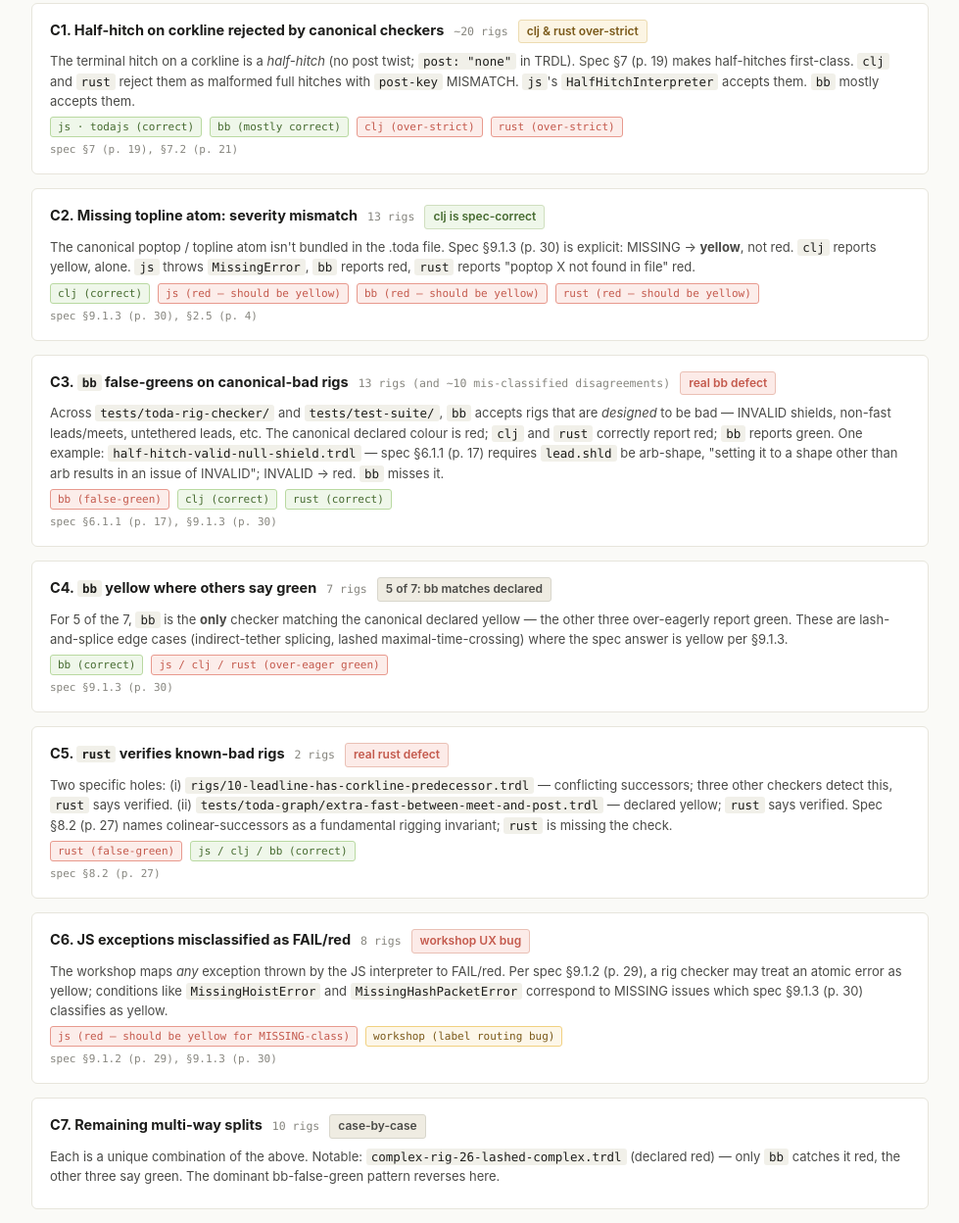
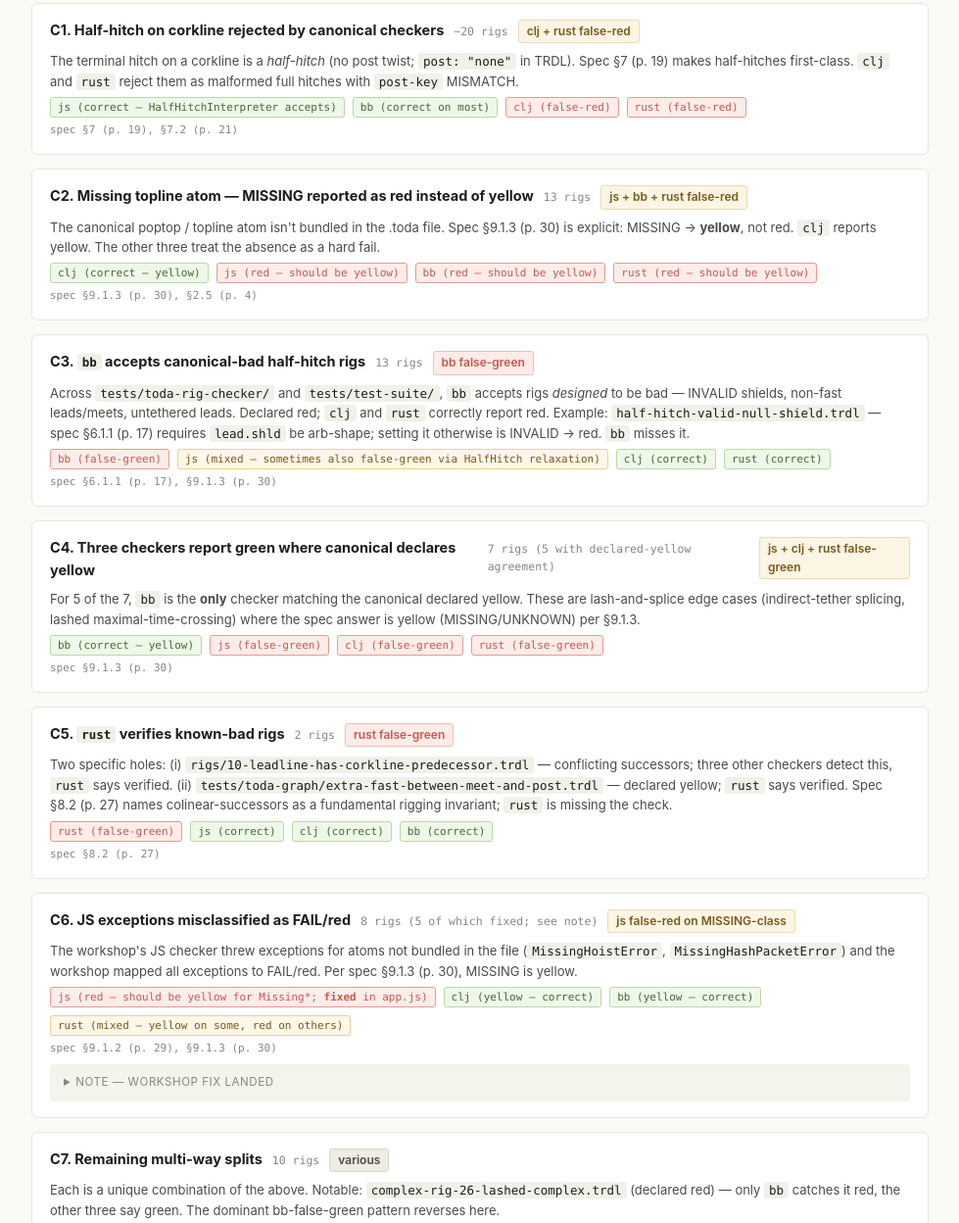
Before and after one commit to T-R-I-E/rigging-workshop, a plain HTML site: page rig-checker-report.html in a window 1280 px wide. Shown: the part 341-1589 px from the top of the page at 98% size, without its empty margins (150-1129 px from the left). Drawn offline with Linux system fonts and the light colour scheme.

Commit message:
fix: JS rig checker reports MISSING-class errors as WARN
Spec §9.1.3 (p.30) classifies MISSING and UNKNOWN issues as yellow, INVALID
and MISMATCH as red. The workshop's JS checker previously let every
exception propagate to the outer FAIL handler — so MissingHoistError and
MissingHashPacketError (the JS-side MISSING family) were rendered as red.

Now the JS checker's run() catches errors whose class name begins with
'Missing' and returns state:warn. Other exceptions (ReqSatError, the
'Conflicting successors' path) still propagate and render red, which is
spec-correct (INVALID and a §8.2 invariant violation respectively).

Verified across the 8 rigs in C6 of the audit:
- 5 now report yellow (cork_missing_rigging, corkline_incomplete_early_red,
  corkline_incomplete_early_yellow, hitch_hoist_rigs_missing,
  missing_rigging) — spec-correct.
- 3 stay red (delegation-chain-4-level, invalid_rigging_green,
  lashed_non_colinear) — correctly so, non-MISSING errors.

Also updates the audit deliverables to reflect the fix and normalize the
per-category verdict pills for consistency, and adds missing checkers to
the C3 and C6 breakdowns.

```diff
--- a/rig-checker-report.html
+++ b/rig-checker-report.html
@@ -116,33 +116,31 @@ category.</p>
   <header>
     <h3>C1. Half-hitch on corkline rejected by canonical checkers</h3>
     <span class="count">~20 rigs</span>
-    <span class="verdict over-strict">clj &amp; rust over-strict</span>
+    <span class="verdict over-strict">clj + rust false-red</span>
   </header>
   <p>The terminal hitch on a corkline is a <em>half-hitch</em> (no post twist; <code>post: "none"</code> in TRDL).
      Spec §7 (p. 19) makes half-hitches first-class. <code>clj</code> and <code>rust</code>
-     reject them as malformed full hitches with <code>post-key</code> MISMATCH.
-     <code>js</code>'s <code>HalfHitchInterpreter</code> accepts them. <code>bb</code> mostly accepts them.</p>
+     reject them as malformed full hitches with <code>post-key</code> MISMATCH.</p>
   <div class="who">
-    <span class="checker right-act">js · todajs (correct)</span>
-    <span class="checker right-act">bb (mostly correct)</span>
-    <span class="checker bad-act">clj (over-strict)</span>
-    <span class="checker bad-act">rust (over-strict)</span>
+    <span class="checker right-act">js (correct — HalfHitchInterpreter accepts)</span>
+    <span class="checker right-act">bb (correct on most)</span>
+    <span class="checker bad-act">clj (false-red)</span>
+    <span class="checker bad-act">rust (false-red)</span>
   </div>
   <div class="spec-cite">spec §7 (p. 19), §7.2 (p. 21)</div>
 </div>
 
 <div class="cat">
   <header>
-    <h3>C2. Missing topline atom: severity mismatch</h3>
+    <h3>C2. Missing topline atom — MISSING reported as red instead of yellow</h3>
     <span class="count">13 rigs</span>
-    <span class="verdict spec-correct">clj is spec-correct</span>
+    <span class="verdict over-strict">js + bb + rust false-red</span>
   </header>
   <p>The canonical poptop / topline atom isn't bundled in the .toda file.
      Spec §9.1.3 (p. 30) is explicit: MISSING → <strong>yellow</strong>, not red.
-     <code>clj</code> reports yellow, alone. <code>js</code> throws <code>MissingError</code>,
-     <code>bb</code> reports red, <code>rust</code> reports "poptop X not found in file" red.</p>
+     <code>clj</code> reports yellow. The other three treat the absence as a hard fail.</p>
   <div class="who">
-    <span class="checker right-act">clj (correct)</span>
+    <span class="checker right-act">clj (correct — yellow)</span>
     <span class="checker bad-act">js (red — should be yellow)</span>
     <span class="checker bad-act">bb (red — should be yellow)</span>
     <span class="checker bad-act">rust (red — should be yellow)</span>
@@ -152,19 +150,19 @@ category.</p>
 
 <div class="cat">
   <header>
-    <h3>C3. <code>bb</code> false-greens on canonical-bad rigs</h3>
-    <span class="count">13 rigs (and ~10 mis-classified disagreements)</span>
-    <span class="verdict bug">real bb defect</span>
+    <h3>C3. <code>bb</code> accepts canonical-bad half-hitch rigs</h3>
+    <span class="count">13 rigs</span>
+    <span class="verdict bug">bb false-green</span>
   </header>
   <p>Across <code>tests/toda-rig-checker/</code> and <code>tests/test-suite/</code>,
-     <code>bb</code> accepts rigs that are <em>designed</em> to be bad — INVALID shields,
-     non-fast leads/meets, untethered leads, etc. The canonical declared colour is red;
-     <code>clj</code> and <code>rust</code> correctly report red; <code>bb</code> reports green.
-     One example: <code>half-hitch-valid-null-shield.trdl</code> — spec §6.1.1 (p. 17)
-     requires <code>lead.shld</code> be arb-shape, "setting it to a shape other than arb results in an issue of INVALID";
-     INVALID → red. <code>bb</code> misses it.</p>
+     <code>bb</code> accepts rigs <em>designed</em> to be bad — INVALID shields,
+     non-fast leads/meets, untethered leads. Declared red; <code>clj</code> and
+     <code>rust</code> correctly report red. Example: <code>half-hitch-valid-null-shield.trdl</code> —
+     spec §6.1.1 (p. 17) requires <code>lead.shld</code> be arb-shape; setting it otherwise
+     is INVALID → red. <code>bb</code> misses it.</p>
   <div class="who">
     <span class="checker bad-act">bb (false-green)</span>
+    <span class="checker mixed-act">js (mixed — sometimes also false-green via HalfHitch relaxation)</span>
     <span class="checker right-act">clj (correct)</span>
     <span class="checker right-act">rust (correct)</span>
   </div>
@@ -173,17 +171,19 @@ category.</p>
 
 <div class="cat">
   <header>
-    <h3>C4. <code>bb</code> yellow where others say green</h3>
-    <span class="count">7 rigs</span>
-    <span class="verdict mixed">5 of 7: bb matches declared</span>
+    <h3>C4. Three checkers report green where canonical declares yellow</h3>
+    <span class="count">7 rigs (5 with declared-yellow agreement)</span>
+    <span class="verdict over-strict">js + clj + rust false-green</span>
   </header>
   <p>For 5 of the 7, <code>bb</code> is the <strong>only</strong> checker matching the
-     canonical declared yellow — the other three over-eagerly report green.
-     These are lash-and-splice edge cases (indirect-tether splicing,
-     lashed maximal-time-crossing) where the spec answer is yellow per §9.1.3.</p>
+     canonical declared yellow. These are lash-and-splice edge cases
+     (indirect-tether splicing, lashed maximal-time-crossing) where the
+     spec answer is yellow (MISSING/UNKNOWN) per §9.1.3.</p>
   <div class="who">
-    <span class="checker right-act">bb (correct)</span>
-    <span class="checker bad-act">js / clj / rust (over-eager green)</span>
+    <span class="checker right-act">bb (correct — yellow)</span>
+    <span class="checker bad-act">js (false-green)</span>
+    <span class="checker bad-act">clj (false-green)</span>
+    <span class="checker bad-act">rust (false-green)</span>
   </div>
   <div class="spec-cite">spec §9.1.3 (p. 30)</div>
 </div>
@@ -192,7 +192,7 @@ category.</p>
   <header>
     <h3>C5. <code>rust</code> verifies known-bad rigs</h3>
     <span class="count">2 rigs</span>
-    <span class="verdict bug">real rust defect</span>
+    <span class="verdict bug">rust false-green</span>
   </header>
   <p>Two specific holes:
      (i) <code>rigs/10-leadline-has-corkline-predecessor.trdl</code> — conflicting successors;
@@ -203,7 +203,9 @@ category.</p>
      invariant; <code>rust</code> is missing the check.</p>
   <div class="who">
     <span class="checker bad-act">rust (false-green)</span>
-    <span class="checker right-act">js / clj / bb (correct)</span>
+    <span class="checker right-act">js (correct)</span>
+    <span class="checker right-act">clj (correct)</span>
+    <span class="checker right-act">bb (correct)</span>
   </div>
   <div class="spec-cite">spec §8.2 (p. 27)</div>
 </div>
@@ -211,25 +213,39 @@ category.</p>
 <div class="cat">
   <header>
     <h3>C6. JS exceptions misclassified as FAIL/red</h3>
-    <span class="count">8 rigs</span>
-    <span class="verdict bug">workshop UX bug</span>
+    <span class="count">8 rigs (5 of which fixed; see note)</span>
+    <span class="verdict over-strict">js false-red on MISSING-class</span>
   </header>
-  <p>The workshop maps <em>any</em> exception thrown by the JS interpreter to
-     FAIL/red. Per spec §9.1.2 (p. 29), a rig checker may treat an atomic error
-     as yellow; conditions like <code>MissingHoistError</code> and <code>MissingHashPacketError</code>
-     correspond to MISSING issues which spec §9.1.3 (p. 30) classifies as yellow.</p>
+  <p>The workshop's JS checker threw exceptions for atoms not bundled in the
+     file (<code>MissingHoistError</code>, <code>MissingHashPacketError</code>) and the workshop
+     mapped all exceptions to FAIL/red. Per spec §9.1.3 (p. 30), MISSING is yellow.</p>
   <div class="who">
-    <span class="checker bad-act">js (red — should be yellow for MISSING-class)</span>
-    <span class="checker mixed-act">workshop (label routing bug)</span>
+    <span class="checker bad-act">js (red — should be yellow for Missing*; <strong>fixed</strong> in app.js)</span>
+    <span class="checker right-act">clj (yellow — correct)</span>
+    <span class="checker right-act">bb (yellow — correct)</span>
+    <span class="checker mixed-act">rust (mixed — yellow on some, red on others)</span>
   </div>
   <div class="spec-cite">spec §9.1.2 (p. 29), §9.1.3 (p. 30)</div>
+  <details>
+    <summary>Note — workshop fix landed</summary>
+    <p style="margin:6px 0;">The JS checker's <code>run</code> in <code>app.js</code> now catches errors whose class
+       name starts with <code>Missing</code> and returns <code>state: warn</code> instead of
+       letting them propagate to the outer pipeline's FAIL handler. Verified
+       against the 8 affected rigs:</p>
+    <ul style="margin:6px 0 4px;">
+      <li>5 rigs now correctly return yellow: <code>cork_missing_rigging</code>, <code>corkline_incomplete_early_red</code>, <code>corkline_incomplete_early_yellow</code>, <code>hitch_hoist_rigs_missing</code>, <code>missing_rigging</code>.</li>
+      <li>3 rigs correctly stay red — they're <code>ReqSatError</code> (INVALID → red) and "Conflicting successors" (real spec violation): <code>delegation-chain-4-level</code>, <code>invalid_rigging_green</code>, <code>lashed_non_colinear</code>.</li>
+    </ul>
+    <p style="margin:6px 0 0;">After the fix: <code>hitch_hoist_rigs_missing</code> and <code>missing_rigging</code> move
+       to all-four-agree-yellow (clean); the others rejoin the C2 missing-topline cluster.</p>
+  </details>
 </div>
 
 <div class="cat">
   <header>
     <h3>C7. Remaining multi-way splits</h3>
     <span class="count">10 rigs</span>
-    <span class="verdict mixed">case-by-case</span>
+    <span class="verdict mixed">various</span>
   </header>
   <p>Each is a unique combination of the above. Notable:
      <code>complex-rig-26-lashed-complex.trdl</code> (declared red) — only <code>bb</code> catches it red,
@@ -246,7 +262,7 @@ category.</p>
     <tr>
       <td><code>js · todajs</code></td>
       <td class="num">6</td>
-      <td>HalfHitchInterpreter relaxation; exceptions mapped to red (should be yellow for MISSING-class)</td>
+      <td>HalfHitchInterpreter relaxation. (Exception-mapping bug fixed in <code>app.js</code> this commit.)</td>
       <td><span class="verdict mixed">mixed</span></td>
     </tr>
     <tr>
@@ -275,9 +291,9 @@ category.</p>
 <ol>
   <li><strong><code>bb</code> half-hitch false-greens</strong> — 13 declared-red rigs in <code>tests/toda-rig-checker/</code> and <code>tests/test-suite/</code> are accepted as green. File a focused issue.</li>
   <li><strong>Half-hitch on corkline acceptance in <code>clj</code> and <code>rust</code></strong> — both currently reject the terminating half-hitch convention that spec §7 and §7.2 make valid. ~20 rigs affected.</li>
-  <li><strong>MISSING → yellow severity</strong> in <code>js</code>, <code>bb</code>, <code>rust</code>: 13 rigs where the topline isn't bundled should be yellow per §9.1.3.</li>
+  <li><strong>MISSING → yellow severity</strong> in <code>bb</code> and <code>rust</code>: 13 rigs where the topline isn't bundled should be yellow per §9.1.3. (JS-side fixed in this commit.)</li>
   <li><strong><code>rust</code> conflicting-successors check</strong> — two rigs slip through; spec §8.2 invariant.</li>
-  <li><strong>JS exception classification in the workshop</strong> — map <code>MissingHoistError</code> / <code>MissingHashPacketError</code> to WARN, not FAIL. 8 rigs.</li>
+  <li><strong style="text-decoration: line-through; opacity: 0.6;">JS exception classification in the workshop</strong> <span class="verdict spec-correct">fixed</span> — <code>app.js</code> now maps <code>Missing*</code> exceptions to WARN. 5 of 8 affected rigs now agree with spec; 3 correctly stay red (non-MISSING errors).</li>
   <li><strong>Re-probe <code>cork_reqsat_fail.toda</code></strong> — the only HTTPS timeout in the run.</li>
 </ol>
 
```
Also changed, not shown: app.js (+19 -5 lines), rig-checker-disagreements.md (+10 -1 lines).
